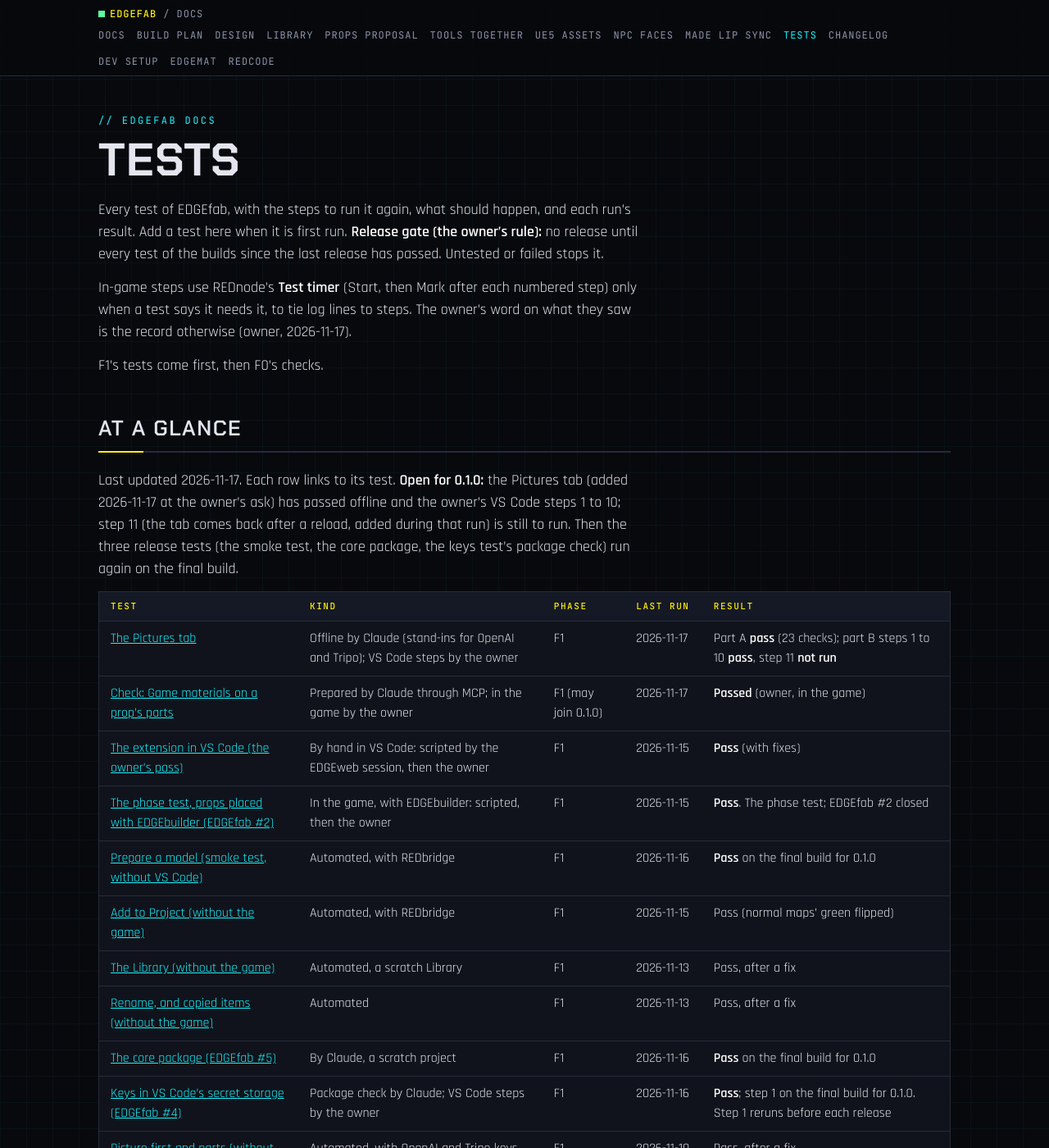
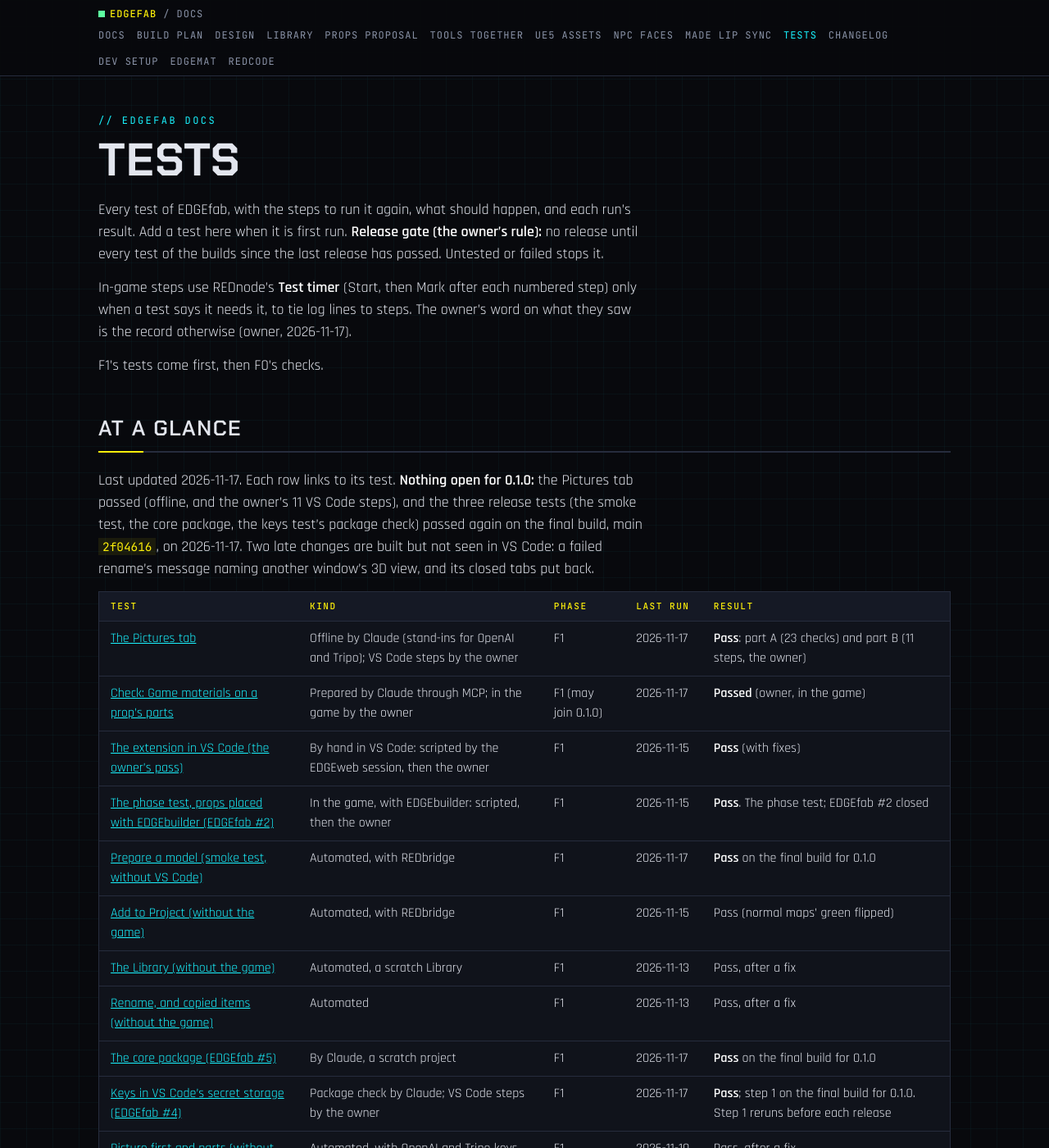
Before and after one commit to Edgemodders/EDGEfab, a Jekyll site: the page built from docs/testing.md, in a window 1280 px wide and 1400 px high. Shown: the whole window at 82% size. Built offline with Jekyll 4.4.1, drawn with Linux system fonts in a browser that asks for light colours; some of the changed text lies outside the part shown.

Commit message:
Tests: the Pictures tab passed (step 11); the three release tests passed again on the final build
Co-Authored-By: Claude Fable 5.2 <noreply@anthropic.com>

```diff
--- a/docs/testing.md
+++ b/docs/testing.md
@@ -12,20 +12,20 @@ F1's tests come first, then F0's checks.
 
 ## At a glance
 
-Last updated 2026-11-17. Each row links to its test. **Open for 0.1.0:** the Pictures tab (added 2026-11-17 at the owner's ask) has passed offline and the owner's VS Code steps 1 to 10; step 11 (the tab comes back after a reload, added during that run) is still to run. Then the three release tests (the smoke test, the core package, the keys test's package check) run again on the final build.
+Last updated 2026-11-17. Each row links to its test. **Nothing open for 0.1.0:** the Pictures tab passed (offline, and the owner's 11 VS Code steps), and the three release tests (the smoke test, the core package, the keys test's package check) passed again on the final build, main `2f04616`, on 2026-11-17. Two late changes are built but not seen in VS Code: a failed rename's message naming another window's 3D view, and its closed tabs put back.
 
 | Test | Kind | Phase | Last run | Result |
 |---|---|---|---|---|
-| [The Pictures tab](#f1-the-pictures-tab) | Offline by Claude (stand-ins for OpenAI and Tripo); VS Code steps by the owner | F1 | 2026-11-17 | Part A **pass** (23 checks); part B steps 1 to 10 **pass**, step 11 **not run** |
+| [The Pictures tab](#f1-the-pictures-tab) | Offline by Claude (stand-ins for OpenAI and Tripo); VS Code steps by the owner | F1 | 2026-11-17 | **Pass**: part A (23 checks) and part B (11 steps, the owner) |
 | [Check: Game materials on a prop's parts](#f1-check-game-materials-on-a-props-parts) | Prepared by Claude through MCP; in the game by the owner | F1 (may join 0.1.0) | 2026-11-17 | **Passed** (owner, in the game) |
 | [The extension in VS Code (the owner's pass)](#f1-the-extension-in-vs-code-the-owners-pass) | By hand in VS Code: scripted by the EDGEweb session, then the owner | F1 | 2026-11-15 | **Pass** (with fixes) |
 | [The phase test, props placed with EDGEbuilder (EDGEfab #2)](#f1-the-phase-test-props-placed-with-edgebuilder-edgefab-2) | In the game, with EDGEbuilder: scripted, then the owner | F1 | 2026-11-15 | **Pass**. The phase test; EDGEfab #2 closed |
-| [Prepare a model (smoke test, without VS Code)](#f1-prepare-a-model-smoke-test-without-vs-code) | Automated, with REDbridge | F1 | 2026-11-16 | **Pass** on the final build for 0.1.0 |
+| [Prepare a model (smoke test, without VS Code)](#f1-prepare-a-model-smoke-test-without-vs-code) | Automated, with REDbridge | F1 | 2026-11-17 | **Pass** on the final build for 0.1.0 |
 | [Add to Project (without the game)](#f1-add-to-project-without-the-game) | Automated, with REDbridge | F1 | 2026-11-15 | Pass (normal maps' green flipped) |
 | [The Library (without the game)](#f1-the-library-without-the-game) | Automated, a scratch Library | F1 | 2026-11-13 | Pass, after a fix |
 | [Rename, and copied items (without the game)](#f1-rename-and-copied-items-without-the-game) | Automated | F1 | 2026-11-13 | Pass, after a fix |
-| [The core package (EDGEfab #5)](#f1-the-core-package-edgefab-5) | By Claude, a scratch project | F1 | 2026-11-16 | **Pass** on the final build for 0.1.0 |
-| [Keys in VS Code's secret storage (EDGEfab #4)](#f1-keys-in-vs-codes-secret-storage-edgefab-4) | Package check by Claude; VS Code steps by the owner | F1 | 2026-11-16 | **Pass**; step 1 on the final build for 0.1.0. Step 1 reruns before each release |
+| [The core package (EDGEfab #5)](#f1-the-core-package-edgefab-5) | By Claude, a scratch project | F1 | 2026-11-17 | **Pass** on the final build for 0.1.0 |
+| [Keys in VS Code's secret storage (EDGEfab #4)](#f1-keys-in-vs-codes-secret-storage-edgefab-4) | Package check by Claude; VS Code steps by the owner | F1 | 2026-11-17 | **Pass**; step 1 on the final build for 0.1.0. Step 1 reruns before each release |
 | [Picture first and parts (without the game)](#f1-picture-first-and-parts-without-the-game) | Automated, with OpenAI and Tripo keys | F1 | 2026-11-10 | Pass, after a fix |
 | [The glow on a Desk item (without the game)](#f1-the-glow-on-a-desk-item-without-the-game) | Automated | F1 | 2026-11-05 | Pass |
 | [Check: An added prop in the game](#f1-check-an-added-prop-in-the-game) | In the game | F1 | 2026-11-09 | Pass: both collisions solid, the facing right, glow strength 3 |
@@ -270,7 +270,7 @@ Added 2026-11-17 at the owner's ask, before 0.1.0: after Generate from Words, th
 
 By Claude on the worktree build (`picture-tab`, from main `46025be`): 23 checks, `all passed`. The tab's page was also rendered in Chrome with a stand-in for VS Code, using the Desk's vending machine pictures read without changing them. That check found and fixed three things: the history sat far from the picture on a wide window, a hovered history card turned yellow with unreadable text, and the picture pushed the box below the fold. Clicking a card shows that picture; Ctrl+Enter sends the change from the picture viewed; the busy state shows the spinner and Cancel. Part B: not run.
 
-### Run 2, 2026-11-17: part B, steps 1 to 10 passed
+### Run 2, 2026-11-17: part B passed
 
 By the owner in an Extension Development Host on main (builds `19be535` to `55f3ccf`, changed as the run went), beside a second VS Code window with the installed 0.1.0. The owner's word: all ten steps worked as written or as worked around. Part A ran again on `55f3ccf`: `all passed`.
 
@@ -282,7 +282,7 @@ By the owner in an Extension Development Host on main (builds `19be535` to `55f3
 
 Changed during the run, at the owner's ask: the buttons read **Generate 3D Model**, **Edit Picture** and **Draw Picture** (tooltips kept); a history card shows "from Picture N" and "3D" as yellow outlined chips at its right; the history column widens with the window; the tab comes back after the window reloads (step 11); a failed rename names another window's 3D view and puts the closed tabs back. Asked of REDcode (#29): a tab title for the 3D view, which reads `view.glb`.
 
-**Still to run:** step 11, and a look at the last changes in VS Code (the tab restored after a reload, the failed rename's new message and reopened tabs). Open with the owner: whether a rename should close the item's tabs in every window.
+Step 11 (the tab comes back after the window reloads, on the same picture) passed the same day, by the owner. **Not seen in VS Code:** the failed rename's new message and its reopened tabs (they show only when the item's 3D view is open in a second window). Open with the owner: whether a rename should close the item's tabs in every window.
 
 ## F1 check: game materials on a prop's parts
 
@@ -367,6 +367,10 @@ After the levels were made to keep to the texture's charts (the owner's pass, Ru
 ### Run 8, 2026-11-16: passed (step 1), the final build for 0.1.0
 
 After the normal maps' green default (`addToProject.ts`, 2026-11-15), on the build released as 0.1.0. Step 1 on the picture-first vending machine (in parts) and the drum in parts: `ok` both. The vending machine: 70 pieces into 6 parts (front, body, back, middle, base, details), back faces on 5, the quarter turn, the size-unknown note. The drum: 10 parts named by place, back faces on all 10. Steps 2 and 3 are covered by the core package's Run 2 the same day.
+
+### Run 9, 2026-11-17: passed (step 1), the final build for 0.1.0
+
+After the Pictures tab and its changes, on main `2f04616`. Step 1 on copies of two Desk models in parts, into a scratch folder: `ok` both. The picture-first vending machine: 70 pieces into 6 parts, back faces on 5. The red vending machine made in the Pictures tab's run: 49 pieces into 10 parts, back faces on all 10. Both: three levels of detail, the quarter turn, the size-unknown note. Steps 2 and 3 are covered by the core package's Run 3 the same day.
 
 ## F1: Add to Project (without the game)
 
@@ -485,6 +489,17 @@ First run: Rename passed, but `fab_size` on the copy scaled **the real Desk's**
 | 2 | 4 packages: edgefab-core 0.1.0, edgemat-core 0.3.2, pngjs, vscode-jsonrpc |
 | 3 | Types pass with `--strict` and no `skipLibCheck`; bundled again with esbuild and no plugins: 1.5 MB |
 | 4 | `core_test_drum` from the drum in parts: 30 submeshes (10 parts, 3 levels), 1.00 m, set to 1.75 m; added as `coretest\props\core_test_drum\core_test_drum.ent`, physical, 54 files (10 materials with their textures). Unbundled: 83 exports, all of #5's |
+
+### Run 3, 2026-11-17: passed, the final build for 0.1.0
+
+On main `2f04616`, after the Pictures tab.
+
+| Step | Result |
+|---|---|
+| 1 | 20 files, 769 kB packed (`index.cjs` 1.0 MB, its map, 14 type files, the notices, README, LICENSE). One dependency, `@edgemodders/edgemat-core` `~0.3.2` |
+| 2 | Installed in an empty folder; EDGEmat's core came from npm |
+| 3 | `tsc --noEmit --strict` without `skipLibCheck`: no errors. One esbuild bundle, no plugins |
+| 4 | A scratch Desk item from the vending machine's GLB, levels of detail 1, 2 and 4, 1.75 m after `setSize`; `addToProject` wrote the mesh, 6 materials and the `.ent` (physical collision) into a scratch project. The unbundled `require` works |
 
 ## F1 check: an added prop in the game
 
@@ -651,6 +666,10 @@ Step 3 ran as [the owner's pass](#f1-the-extension-in-vs-code-the-owners-pass),
 ### Run 4, 2026-11-16: step 1 passed, the final build for 0.1.0
 
 `edgefab-0.1.0.vsix`, 11 files (the extension, its MCP server, icons, license, notices, readme, changelog): **no match** for `ConvertTo-SecureString`, `SecureStringToBSTR` or `powershell`, and no key files.
+
+### Run 5, 2026-11-17: step 1 passed, the final build for 0.1.0
+
+On main `2f04616`, after the Pictures tab: `edgefab-0.1.0.vsix`, 11 files: **no match** for `ConvertTo-SecureString`, `SecureStringToBSTR` or `powershell`, and no key files.
 
 ## F1: picture first and parts (without the game)
 
```
Also changed, not shown: CLAUDE.md (+1 -1 lines).
